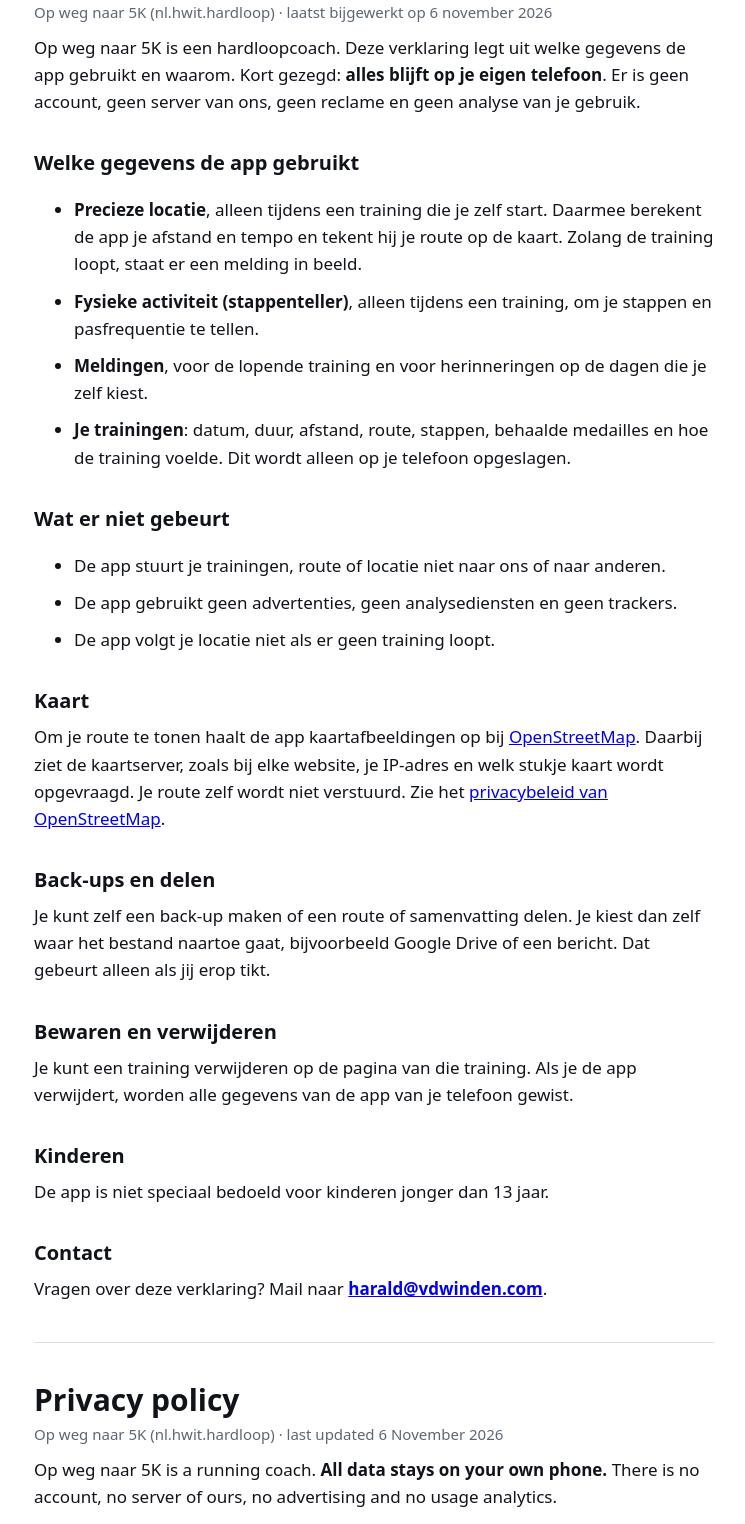
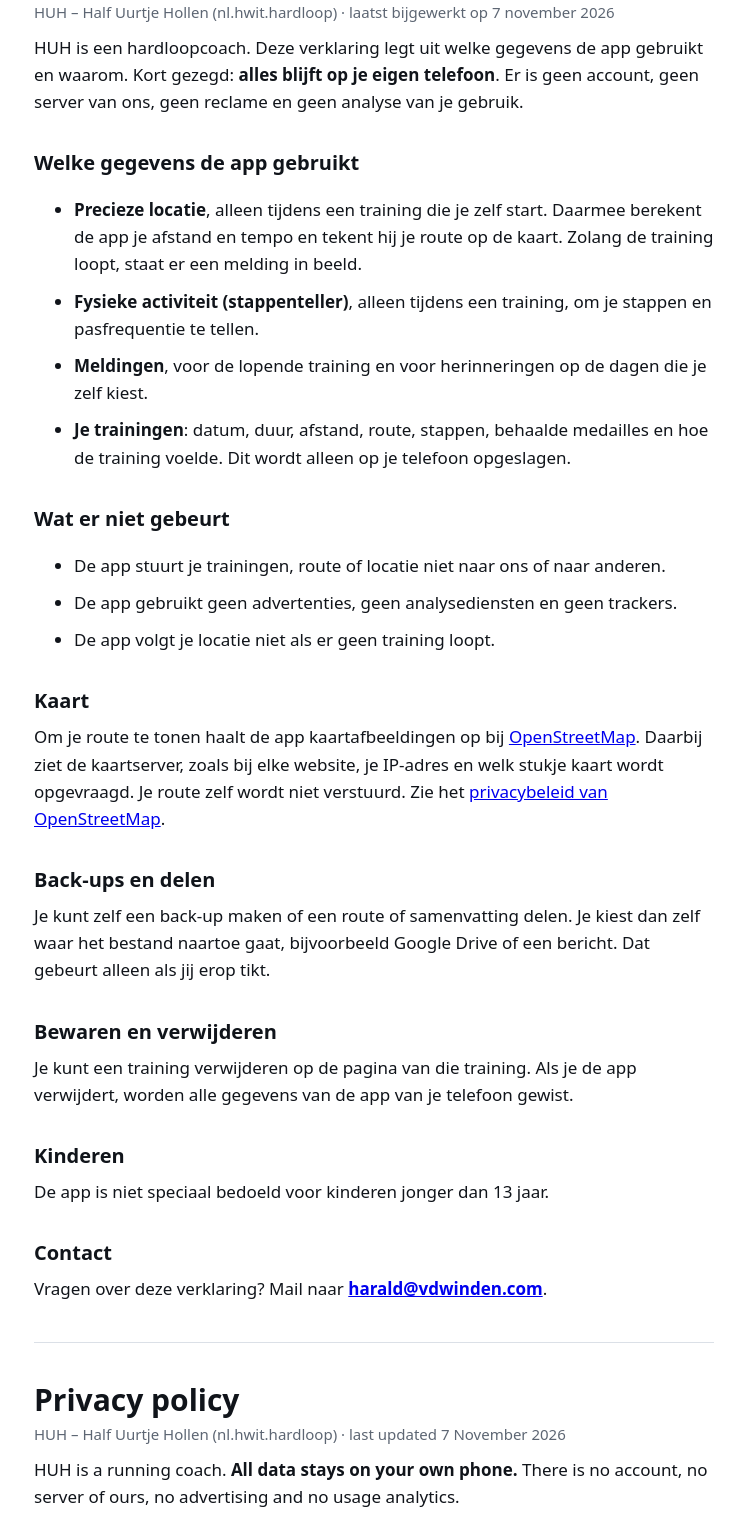
Before and after one commit to hvdwinden/hwit-privacy, a plain HTML site: page huh/index.html in a window 1280 px wide. Shown: the part 71-1595 px from the top of the page, without its empty margins (266-1011 px from the left). Drawn offline with Linux system fonts and the light colour scheme.

Commit message:
Privacyverklaring onder de nieuwe naam HUH
Co-Authored-By: Claude Opus 5.5 <noreply@anthropic.com>

```diff
--- a/op-weg-naar-5k/index.html
+++ b/huh/index.html
@@ -3,7 +3,7 @@
 <head>
 <meta charset="utf-8">
 <meta name="viewport" content="width=device-width,initial-scale=1">
-<title>Privacyverklaring – Op weg naar 5K</title>
+<title>Privacyverklaring – HUH</title>
 <style>
   body { font: 17px/1.6 system-ui, -apple-system, "Segoe UI", Roboto, sans-serif; max-width: 680px; margin: 0 auto; padding: 32px 20px 64px; color: #10141a; background: #fff; }
   h1 { font-size: 30px; line-height: 1.15; margin: 0 0 4px; }
@@ -16,9 +16,9 @@
 </head>
 <body>
 <h1>Privacyverklaring</h1>
-<p class="muted">Op weg naar 5K (nl.hwit.hardloop) · laatst bijgewerkt op 6 november 2026</p>
+<p class="muted">HUH – Half Uurtje Hollen (nl.hwit.hardloop) · laatst bijgewerkt op 7 november 2026</p>
 
-<p>Op weg naar 5K is een hardloopcoach. Deze verklaring legt uit welke gegevens de app gebruikt en waarom. Kort gezegd: <strong>alles blijft op je eigen telefoon</strong>. Er is geen account, geen server van ons, geen reclame en geen analyse van je gebruik.</p>
+<p>HUH is een hardloopcoach. Deze verklaring legt uit welke gegevens de app gebruikt en waarom. Kort gezegd: <strong>alles blijft op je eigen telefoon</strong>. Er is geen account, geen server van ons, geen reclame en geen analyse van je gebruik.</p>
 
 <h2>Welke gegevens de app gebruikt</h2>
 <ul>
@@ -53,8 +53,8 @@
 <hr>
 
 <h1>Privacy policy</h1>
-<p class="muted">Op weg naar 5K (nl.hwit.hardloop) · last updated 6 November 2026</p>
-<p>Op weg naar 5K is a running coach. <strong>All data stays on your own phone.</strong> There is no account, no server of ours, no advertising and no usage analytics.</p>
+<p class="muted">HUH – Half Uurtje Hollen (nl.hwit.hardloop) · last updated 7 November 2026</p>
+<p>HUH is a running coach. <strong>All data stays on your own phone.</strong> There is no account, no server of ours, no advertising and no usage analytics.</p>
 <ul>
   <li><strong>Precise location</strong> is used only during a workout you start, to calculate distance and pace and to draw your route. A notification is shown while the workout runs.</li>
   <li><strong>Physical activity (step counter)</strong> is used only during a workout, to count steps and cadence.</li>
```
Also changed, not shown: index.html (+1 -1 lines), 1 other file.
